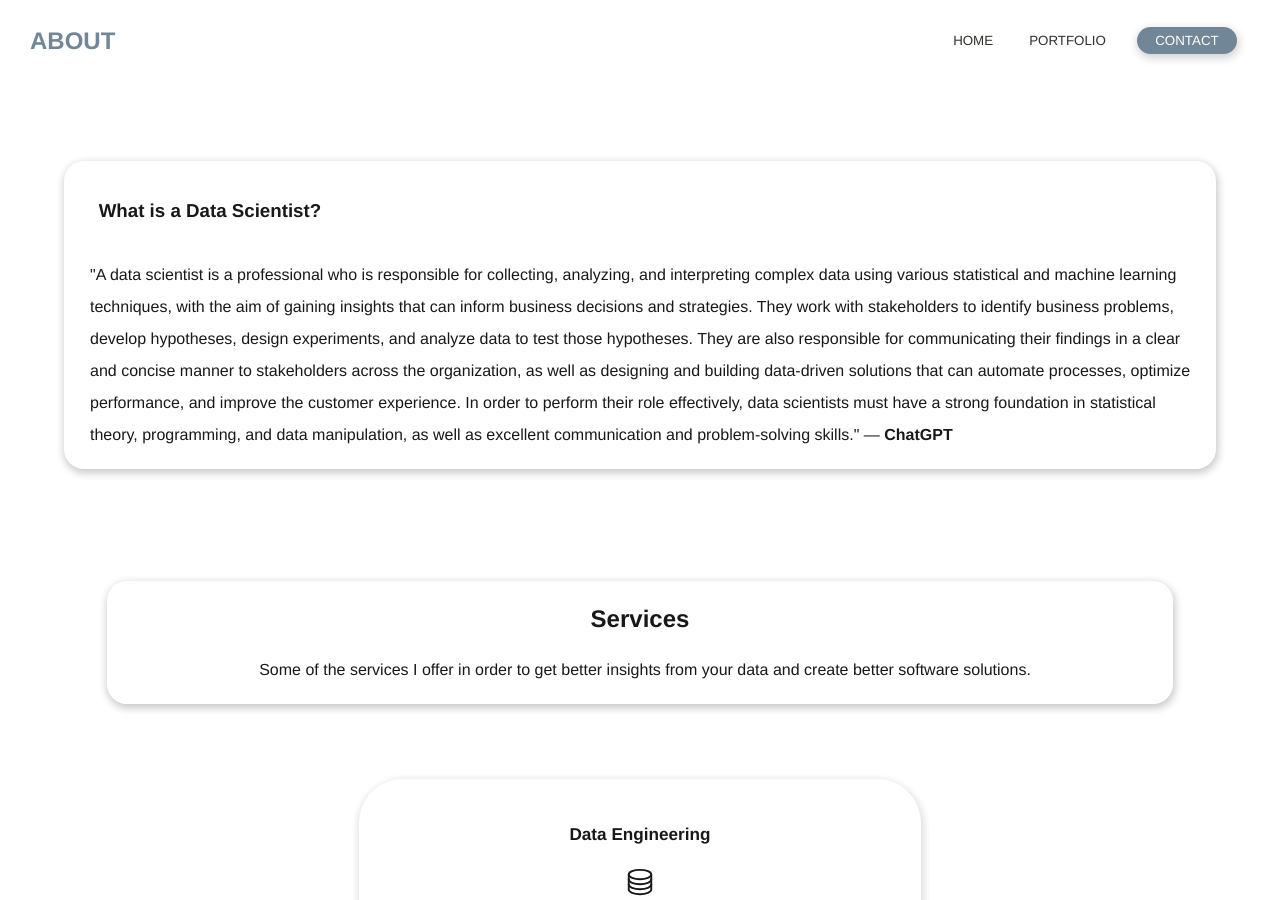
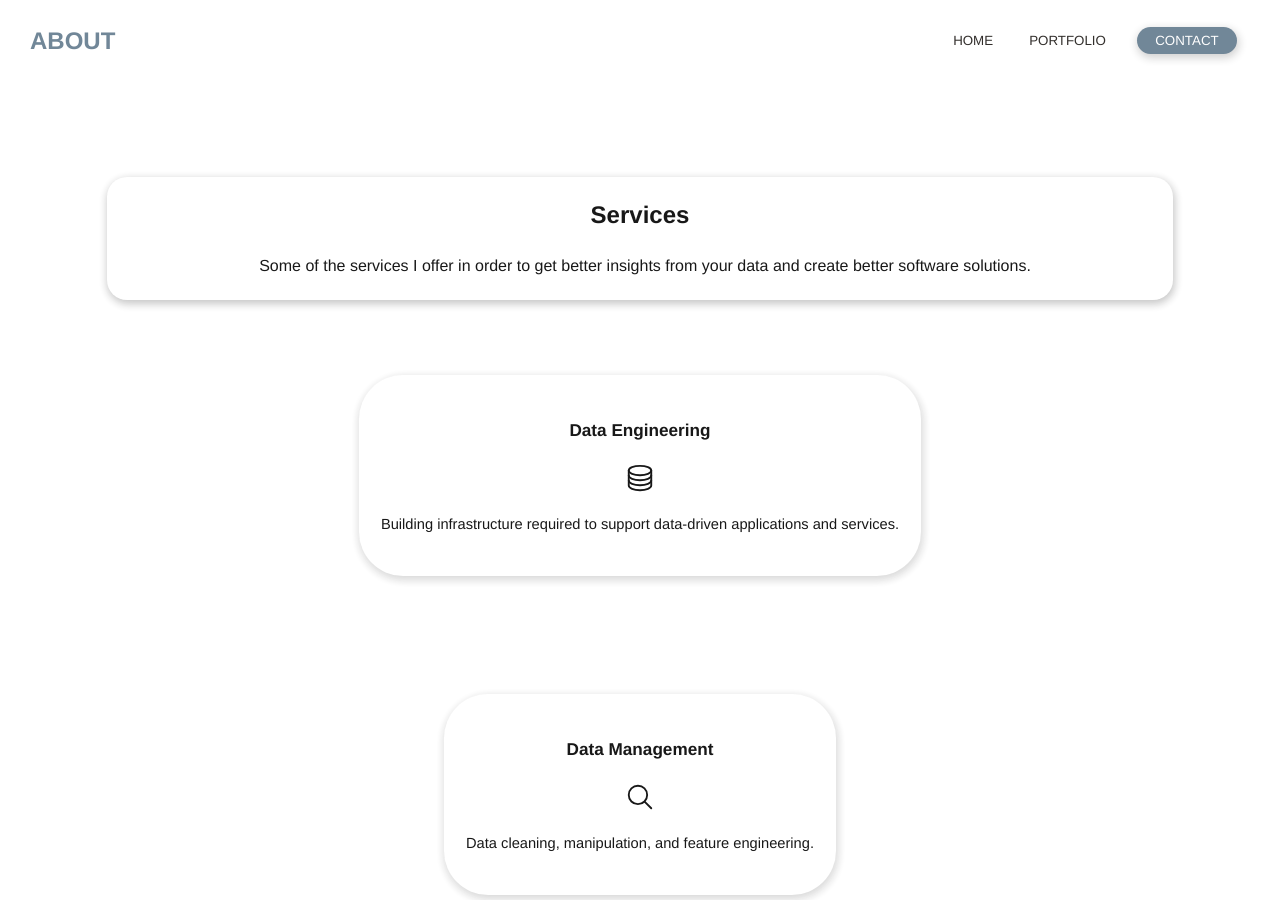
Before and after one commit to reidgendron/reidgendron.github.io, a Jekyll site: the page built from pages/about.html, in a window 1280 px wide and 900 px high. Built offline with Jekyll 4.4.1, drawn with Linux system fonts in a browser that asks for light colours.

Commit message:
Changes to stylesheets

```diff
--- a/assets/css/style.css
+++ b/assets/css/style.css
@@ -53,7 +53,7 @@
     background-color: var(--background);
     opacity: 0.9;
     transition: 0.3s ease;
-    /* border-bottom: 2px solid #5B8E7DAF; */
+    /* border-top: 3px solid var(--primary); */
 }
 @media only screen and (max-width: 600px) {
     #header {
--- a/pages/about.html
+++ b/pages/about.html
@@ -6,13 +6,6 @@
 
 <link rel="stylesheet" href="/assets/css/index.css">
 <link rel="stylesheet" href="https://cdn.jsdelivr.net/gh/devicons/devicon@v2.15.1/devicon.min.css">
-
-<div class="row">
-    <div class="container" style="margin-top: 5em">
-        <h3 style="margin: 2em 1em;">What is a Data Scientist?</h3>
-        <p>"A data scientist is a professional who is responsible for collecting, analyzing, and interpreting complex data using various statistical and machine learning techniques, with the aim of gaining insights that can inform business decisions and strategies. They work with stakeholders to identify business problems, develop hypotheses, design experiments, and analyze data to test those hypotheses. They are also responsible for communicating their findings in a clear and concise manner to stakeholders across the organization, as well as designing and building data-driven solutions that can automate processes, optimize performance, and improve the customer experience. In order to perform their role effectively, data scientists must have a strong foundation in statistical theory, programming, and data manipulation, as well as excellent communication and problem-solving skills." &mdash; <b>ChatGPT</b></p>
-    </div>
-</div>
 
 <div id="services" class="page">
     <div class="col">
@@ -146,6 +139,9 @@
         </div>
     </div>
 </div>
-<div class="container">
-    <p>You can browse some of my recent projects, including the source code for this website, using the navigation bar at the top of the page. From there, you can see how I incorporate the skills above into my work and use them to create business value for myself and others. You can also find my projects<a class="light-button" href="portfolio">here.</a></p>
+
+<div class="row">
+    <div class="container">
+        <p>You can browse some of my recent projects, including the source code for this website, using the navigation bar at the top of the page. From there, you can see how I incorporate the skills above into my work and use them to create business value for myself and others. You can also find my projects<a class="light-button" href="portfolio">here.</a></p>
+    </div>
 </div>
--- a/pages/contact.html
+++ b/pages/contact.html
@@ -11,7 +11,6 @@
         <div id="contact-header">
             <h1>Reid Gendron</h1>
             <h4 style="color: var(--secondary)">B.Sc. Data Science</h5>
-            <h3>Junior Data Scientist & Software Developer</h3>
         </div>
         <p>Surrey, B.C.</p>
         <p style="margin-top: 2em"><b>Feel free to reach out with any inquiries to</b></p>
--- a/pages/info.html
+++ b/pages/info.html
@@ -8,9 +8,11 @@
     <div class="col" style="line-height: 1.3em;">
         <p>Built using HTML, CSS, JavaScript, Ruby and the Jekyll framework.</p>
         <br/>
+        <div style="line-height: 1em;">
         <h5>Credits</h5>
         <p>Preview image by <a href="https://unsplash.com/@cgower?utm_source=unsplash&utm_medium=referral&utm_content=creditCopyText">Christopher Gower</a> on <a href="https://unsplash.com/photos/m_HRfLhgABo?utm_source=unsplash&utm_medium=referral&utm_content=creditCopyText">Unsplash</a>.</p>
         <p>Icons from <a href="https://devicon.dev">DevIcon</a> and <a href="https://ionic.io/ionicons/">Ionicons</a>.</p>
         <p>Background from <a href="https://www.svgbackgrounds.com">SVG Backgrounds</a>.</p>
+        </div>
     </div>
 </div>
```
Also changed, not shown: pages/index.html (+4 -4 lines).
